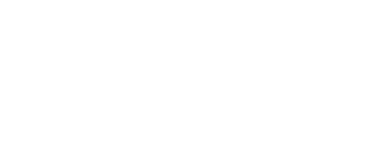
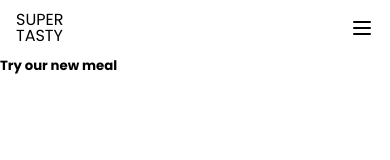
Before and after one commit to Buldii/Super_Tasty, a plain HTML site: page index.html in a window 390 px wide. Drawn offline with Linux system fonts and the light colour scheme.

Commit message:
beggining of hero + nav (mobile first)

```diff
--- a/index.html
+++ b/index.html
@@ -6,5 +6,24 @@
     <title>Super Tasty</title>
     <link rel="stylesheet" href="style.css" />
   </head>
-  <body></body>
+  <body>
+    <div class="main-container">
+      <header>
+        <nav>
+          <div class="logo">Super<br />Tasty</div>
+          <div class="menu-button">
+            <img src="./svg/menu-svgrepo-com.svg" alt="menu-button" />
+          </div>
+        </nav>
+        <section class="hero">
+          <div class="hero-text">
+            <h5>Try our new meal</h5>
+            <h2>
+              <span></span>
+            </h2>
+          </div>
+        </section>
+      </header>
+    </div>
+  </body>
 </html>
--- a/style.css
+++ b/style.css
@@ -1,5 +1,68 @@
+@import url("https://fonts.googleapis.com/css2?family=Poppins:wght@300;400;500;600;700&display=swap");
+
 * {
   margin: 0;
   padding: 0;
   box-sizing: border-box;
 }
+
+:root {
+  --color-light-gray: #f4f5f7;
+  --color-primary: #ffc700;
+  --color-secondary: #655a7c;
+  --color-orange: #f95738;
+  --color-chocolate: #540b0e;
+  --padding-sm: clamp(1rem, 3%, 1.5rem);
+  --padding-md: clamp(1.5rem, 6%, 3rem);
+  --padding-lg: clamp(3rem, 12%, 6rem);
+  --margin-sm: min(2rem, 4vh);
+  --margin-md: min(4rem, 8vh);
+  --margin-lg: min(8rem, 16vh);
+  --font-main: Poppins, sans-serif;
+}
+
+.color-primary {
+  color: var(--color-primary);
+}
+
+.color-orange {
+  color: var(--color-orange);
+}
+
+.color-secondary {
+  color: var(--color-secondary);
+}
+
+body {
+  background-color: var(--light-gray);
+  font-family: var(--font-main);
+}
+
+button {
+  border: none;
+  background-color: transparent;
+}
+
+/* Navigation */
+
+nav {
+  display: flex;
+  height: 3.5rem;
+  justify-content: space-between;
+  align-items: center;
+  padding: var(--padding-sm);
+}
+
+.logo {
+  text-transform: uppercase;
+  line-height: 1;
+}
+
+.menu-button {
+  width: 1.5rem;
+  height: 1.5rem;
+}
+
+.menu-button img {
+  height: 100%;
+}
```
Also changed, not shown: svg/menu-svgrepo-com.svg (added).
